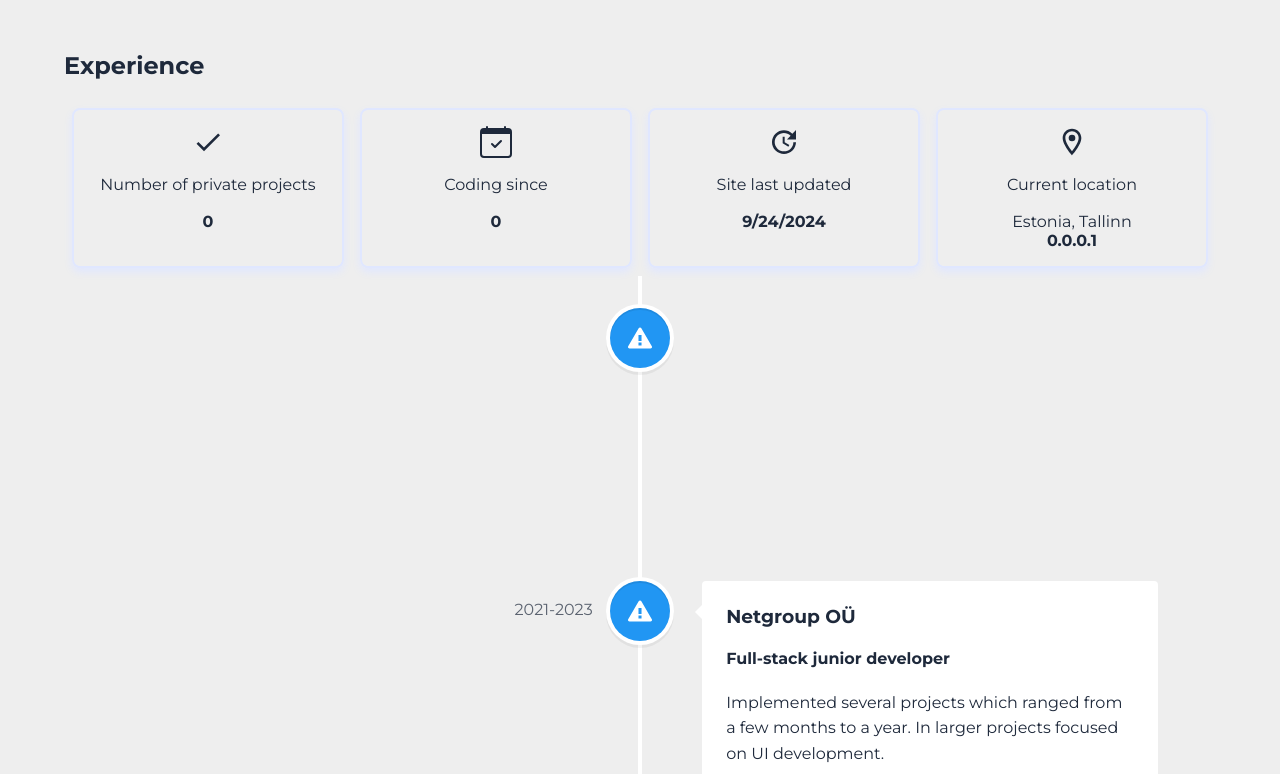
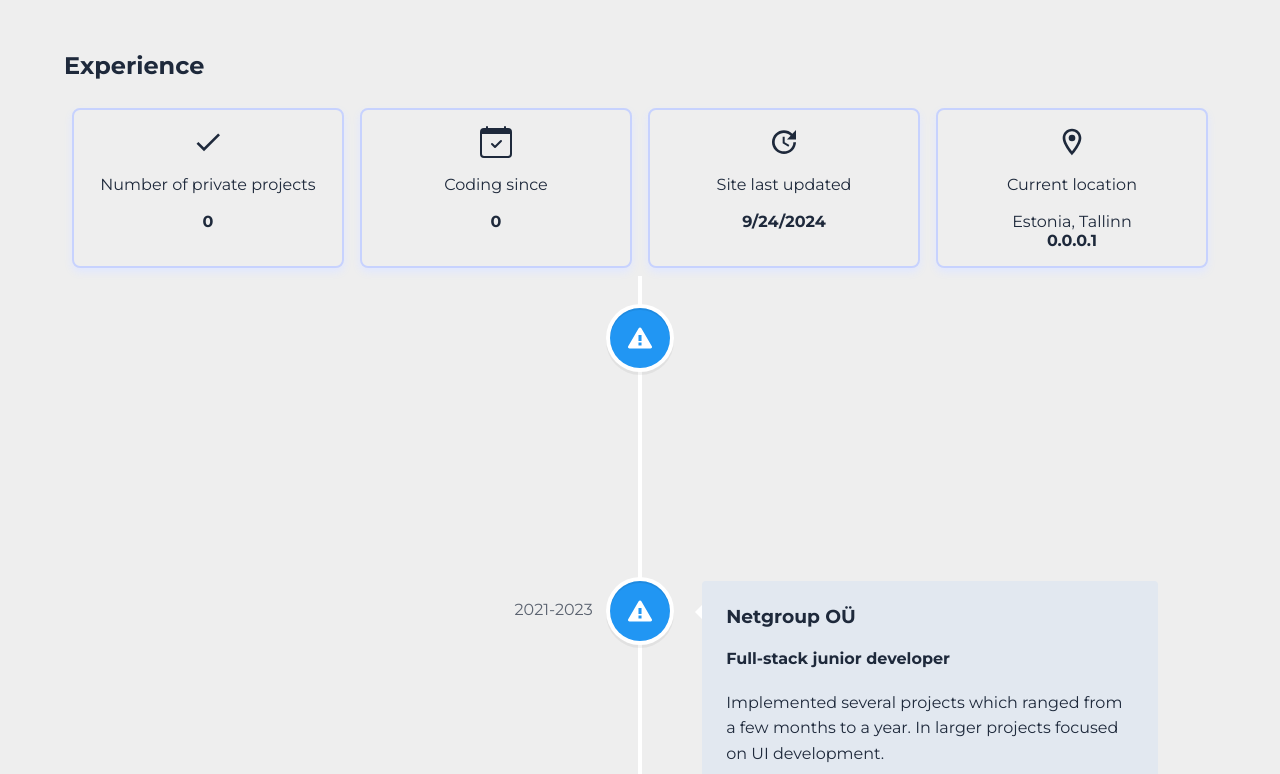
Before and after one commit to Seeru-crypto/aurora_front, a Next.js app: page / in a window 1280 px wide. Shown: the part 1846-2620 px from the top of the page. Built offline with nearby package versions, Linux system fonts and the light colour scheme.

Commit message:
feat: fix theming

```diff
--- a/src/Themes.ts
+++ b/src/Themes.ts
@@ -110,7 +110,8 @@ export const DayTheme = {
   backend: emerald.$300,
   database: lime.$400,
   other: primaryColor.$300,
-  headerBkgColor: primaryColor.$200
+  headerBkgColor: primaryColor.$200,
+  timelineBkgColor: gray.$200
 };
 
 export const NightTheme = {
@@ -129,6 +130,7 @@ export const NightTheme = {
   backend: emerald.$700,
   database: lime.$600,
   other: primaryColor.$800,
-  headerBkgColor: primaryColor.$900
+  headerBkgColor: primaryColor.$900,
+  timelineBkgColor: gray.$500
 }
 export type FredTheme = typeof baseTheme & (typeof DayTheme | typeof NightTheme) & DefaultTheme;
--- a/src/views/experience/SectionCounter.tsx
+++ b/src/views/experience/SectionCounter.tsx
@@ -60,7 +60,7 @@ const SectionCounterStyle = styled.div`
 
   .card {
     align-items: center;
-    border: 2px solid ${(props) => props.theme.primaryColor.$100};
+    border: 2px solid ${(props) => props.theme.primaryColor.$200};
     border-radius: ${(props) => props.theme.borderRadius};
     box-shadow: 0 4px 8px 0 ${(props) => props.theme.primaryColor.$100};
     cursor: default;
--- a/src/views/timeline_v2/Timeline_v2.tsx
+++ b/src/views/timeline_v2/Timeline_v2.tsx
@@ -45,6 +45,7 @@ const Timeline_v2 = () => {
           position={item.position}
         />)}
         <VerticalTimelineElement
+          className="first-element"
           iconStyle={{ background: 'rgb(16, 204, 82)', color: '#fff' }}
           icon={<GoCalendar />}
         />
@@ -54,7 +55,14 @@ const Timeline_v2 = () => {
 };
 
 const TimelineStyles = styled.div`
+  .vertical-timeline-element-content.bounce-in {
+    color: ${(props) => props.theme.textColor};
+    background-color: ${(props) => props.theme.timelineBkgColor};
+  }
 
+  .first-element > .vertical-timeline-element-content {
+    background-color: transparent;
+  }
 `;
 
 
```
